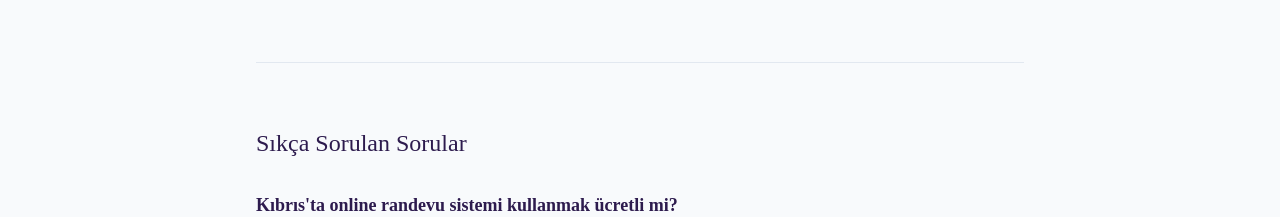
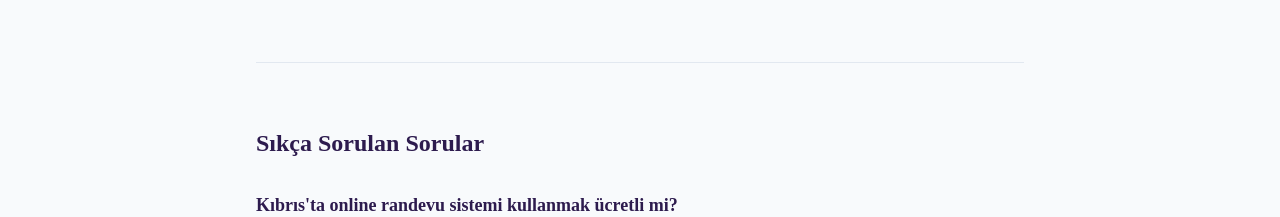
Before and after one commit to Davman-01/bookcy-v2, a Next.js app: page /kibris-rezervasyon-ve-yasam-rehberi in a window 1280 px wide. Shown: the part 2840-3057 px from the top of the page. Built offline with nearby package versions, Linux system fonts and the light colour scheme; no server answers; the database is empty.

Commit message:
güncel blog

```diff
--- a/app/kibris-rezervasyon-ve-yasam-rehberi/page.js
+++ b/app/kibris-rezervasyon-ve-yasam-rehberi/page.js
@@ -109,8 +109,8 @@ export default function SeoGuidePage() {
           </div>
 
           {/* FAQ Section */}
-          <hr className="my-16 border-slate-200" />
-          <h3 className="text-2xl mb-8">Sıkça Sorulan Sorular</h3>
+<hr className="my-16 border-slate-200" />
+<h3 id="sss" className="text-2xl font-black mb-8 scroll-mt-32">Sıkça Sorulan Sorular</h3>
           <div className="space-y-6">
             <div>
               <h4 className="font-bold text-lg">Kıbrıs'ta online randevu sistemi kullanmak ücretli mi?</h4>
--- a/components/Footer.js
+++ b/components/Footer.js
@@ -102,11 +102,11 @@ export default function Footer() {
             <Link href="/yasal/cerez" className="block mb-4 text-white/60 hover:text-white font-medium transition-colors text-decoration-none">Çerez Politikası</Link>
           </div>
 
-          {/* SÜTUN 5: BLOG (YENİ) */}
+          {/* SÜTUN 5: BLOG (YENİ EKLENEN KISIM) */}
           <div>
             <h4 className="text-white font-black mb-6 md:mb-8 tracking-[0.2em] uppercase text-xs border-l-2 border-[#E8622A] pl-3">BLOG</h4>
             <Link href="/kibris-rezervasyon-ve-yasam-rehberi" className="block mb-4 text-[#E8622A] hover:text-[#ff7a40] font-bold transition-colors text-decoration-none">Kıbrıs Yaşam Rehberi</Link>
-            <Link href="/sss" className="block mb-4 text-white/60 hover:text-white font-medium transition-colors text-decoration-none">Sıkça Sorulan Sorular</Link>
+            <Link href="/kibris-rezervasyon-ve-yasam-rehberi#sss" className="block mb-4 text-white/60 hover:text-white font-medium transition-colors text-decoration-none">Sıkça Sorulan Sorular</Link>
           </div>
 
         </div>
```
